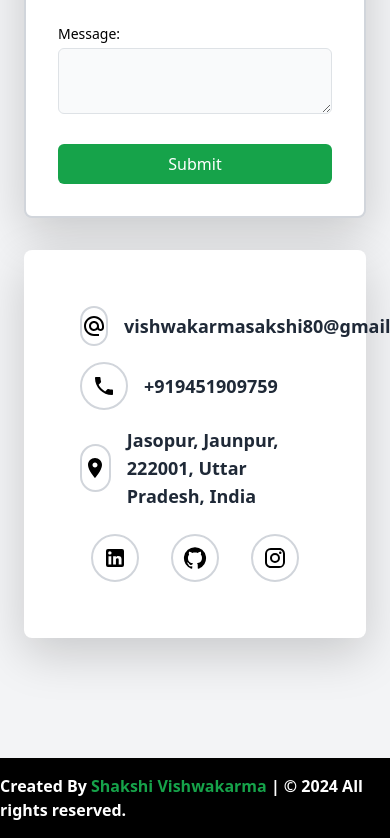
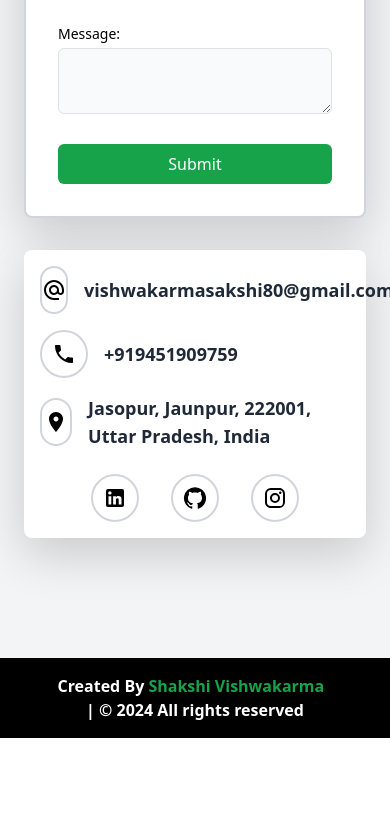
Before and after one commit to Shakshi94/portfolio, a React (Vite) app: page / in a window 390 px wide. Shown: the part 7561-8399 px from the top of the page. After the commit the page ends 8299 px from the top, so only its background shows below. Built offline with nearby package versions, Linux system fonts and the light colour scheme.

Commit message:
responsive footer.jsx

```diff
--- a/src/components/Contactform.jsx
+++ b/src/components/Contactform.jsx
@@ -186,12 +186,12 @@ function Contact() {
         </div>
 
         {/* Address Section */}
-        <div className="bg-white text-gray-800 p-14 shadow-lg rounded-lg w-full md:w-2/5 mt-8 md:mt-0 md:ml-8">
+        <div className="bg-white text-gray-800 p-3 md:p-14  shadow-lg rounded-lg w-full md:w-2/5 mt-8 md:mt-0 md:ml-8">
           <div className="space-y-4">
 
             <div className="flex items-center">
 
-              <div className="rounded-full w-25 h-10 border-2 border-gray-300 flex items-center justify-center socialMedia-contact mr-4">
+              <div className="rounded-full w-12 h-12 border-2 border-gray-300 flex items-center justify-center socialMedia-contact mr-4">
                 <AlternateEmailIcon className="text-black" />
               </div>
               <span className='text-lg font-bold text-gray-800 text-wrap'>vishwakarmasakshi80@gmail.com</span>
@@ -205,7 +205,7 @@ function Contact() {
               <span className='text-lg font-bold text-gray-800'>+919451909759</span>
             </div>
             <div className="flex items-center">
-              <div className="rounded-full w-16 h-12 border-2 border-gray-300 flex items-center justify-center socialMedia-contact mr-4">
+              <div className="rounded-full w-12 h-12 border-2 border-gray-300 flex items-center justify-center socialMedia-contact mr-4">
                 <LocationOnIcon className="text-black" />
               </div>
               <span className='text-lg font-bold text-gray-800'>Jasopur, Jaunpur, 222001, Uttar Pradesh, India</span>
--- a/src/components/Footer.jsx
+++ b/src/components/Footer.jsx
@@ -1,9 +1,15 @@
 export default function Footer() {
     return (
         <div className="text-white bg-black w-screen z-50 max-w-screen-2xl mx-auto md:px-20 h-20 flex items-center justify-center">
-            <div className="flex flex-wrap justify-center">
-                <p className="font-bold">
-                    Created By <span className="text-green-600">Shakshi Vishwakarma</span> | &#169; 2024 All rights reserved.
+            <div className="flex flex-wrap justify-center ">
+                <p className="font-bold hidden lg:block">
+                    Created By <span className="text-green-600">Shakshi Vishwakarma</span> |  &#169; 2024 All rights reserved.
+                </p>
+                <p className="font-bold lg:hidden">
+                    Created By <span className="text-green-600">Shakshi Vishwakarma &nbsp;</span>
+                </p>
+                <p className="font-bold  lg:hidden">
+                    | &#169; 2024 All rights reserved
                 </p>
             </div>
         </div>
```
